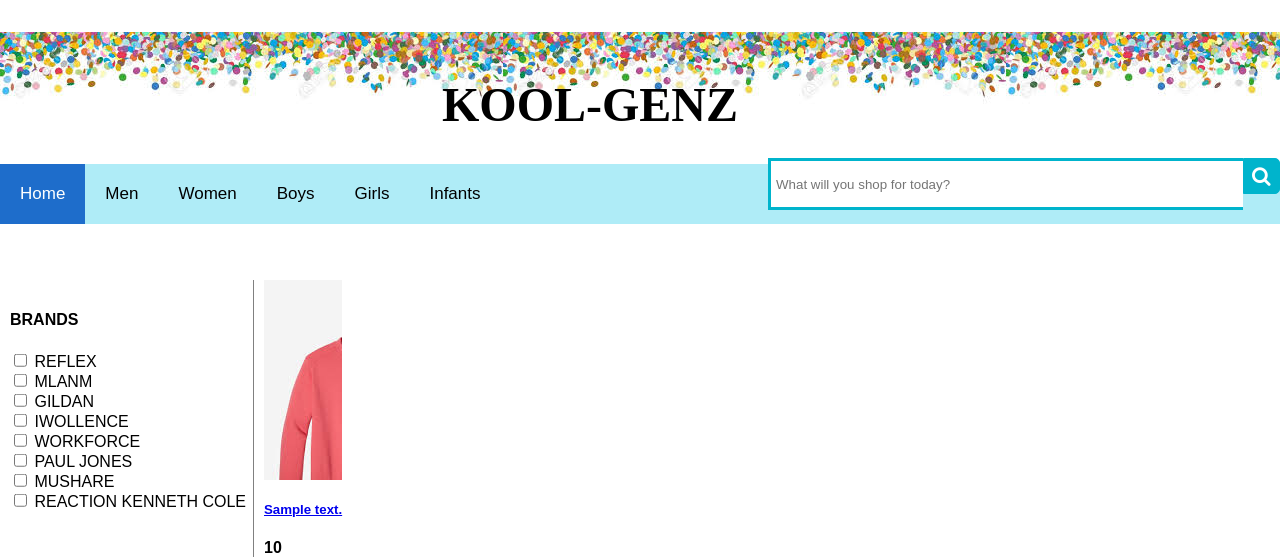
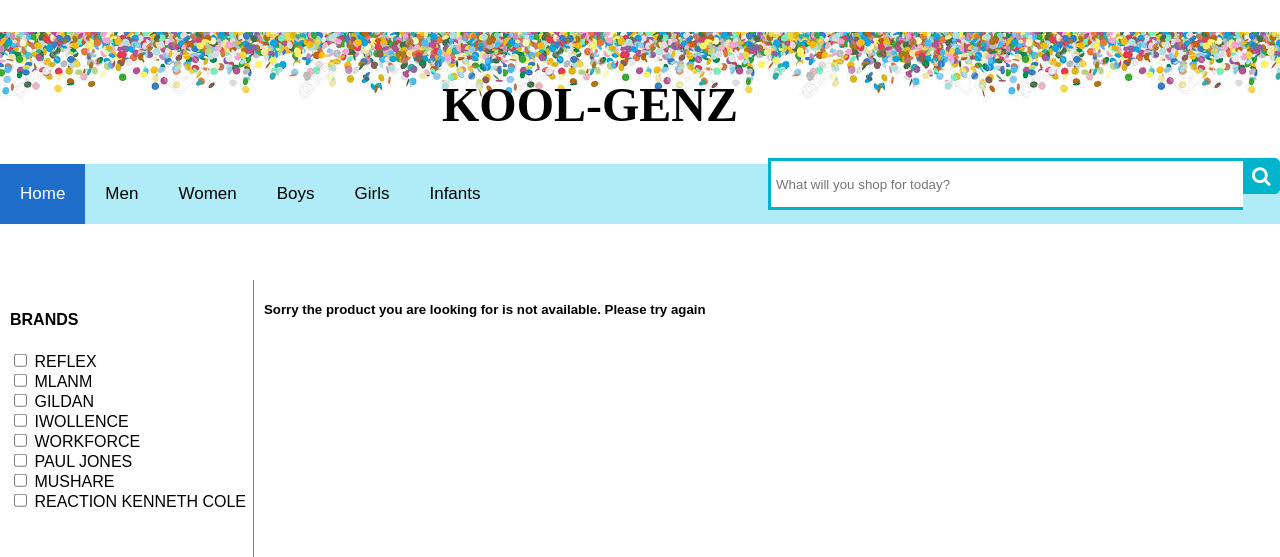
Before and after one commit to Sindhya-git/samplemysql, a Flask app: template templates/search.html in a window 1280 px wide. Shown: the top 557 px of the page. Run offline with Flask 2, Linux system fonts and the light colour scheme; the template is opened without the code that fills it: most values are stand-ins (such as "Sample title", 1, 10 or a date in 2020); some libraries are stand-ins or nearby versions.

Commit message:
Update search.html

```diff
--- a/templates/search.html
+++ b/templates/search.html
@@ -283,6 +283,7 @@ body {
     <div class="row">
       <div class="column">
       {% for product in product_srch %}
+	{% if product.category == 'tshirt' %}
         <div class="col-lg-3 col-md-4 col-sm-6">
                     <div class="card mb-4">
                          <a href="/{{product.FAMILY_NAME}}?view={{product.CLASS}}">
@@ -298,6 +299,9 @@ body {
                        </div>
                    </div>
          </div>
+      {% else  %}
+	      <h5>Sorry the product you are looking for is not available. Please try again</h5>
+      {% endif %}
       {% endfor %}
       </div>
     </div>
```
